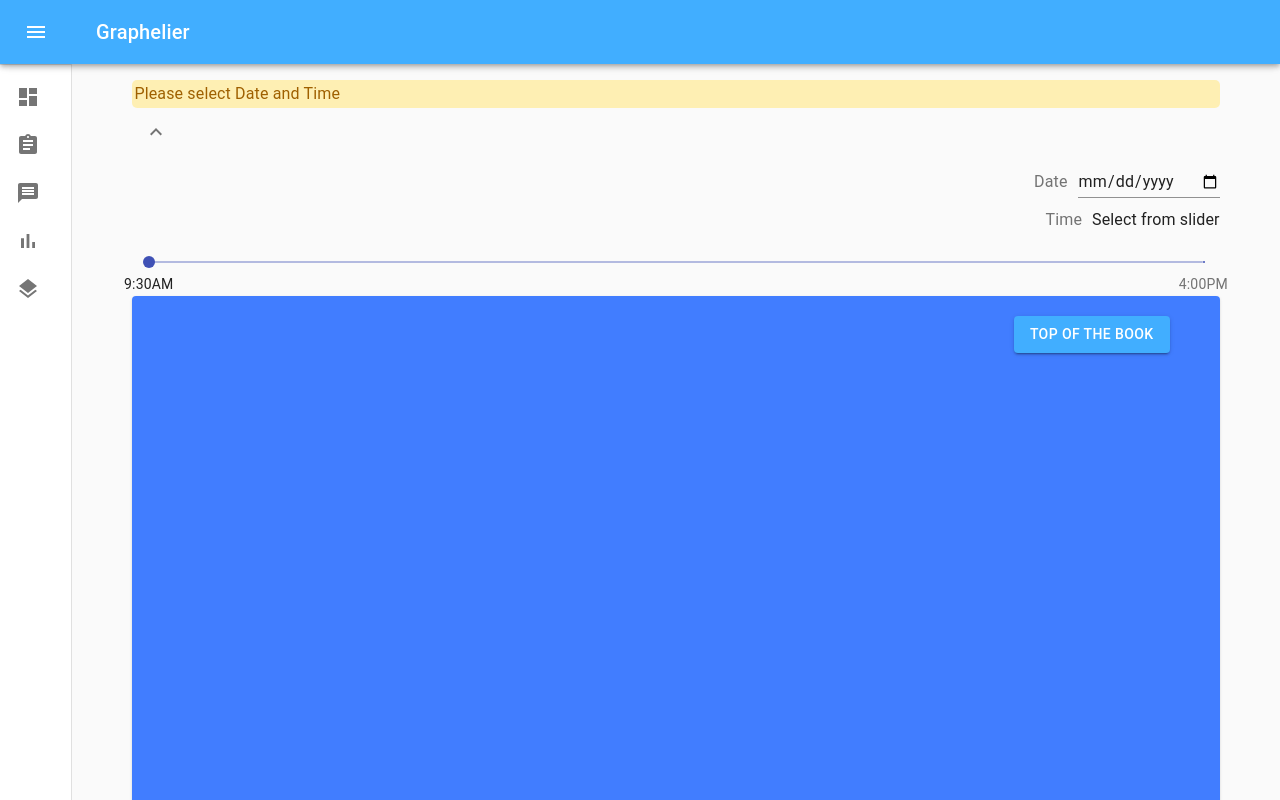
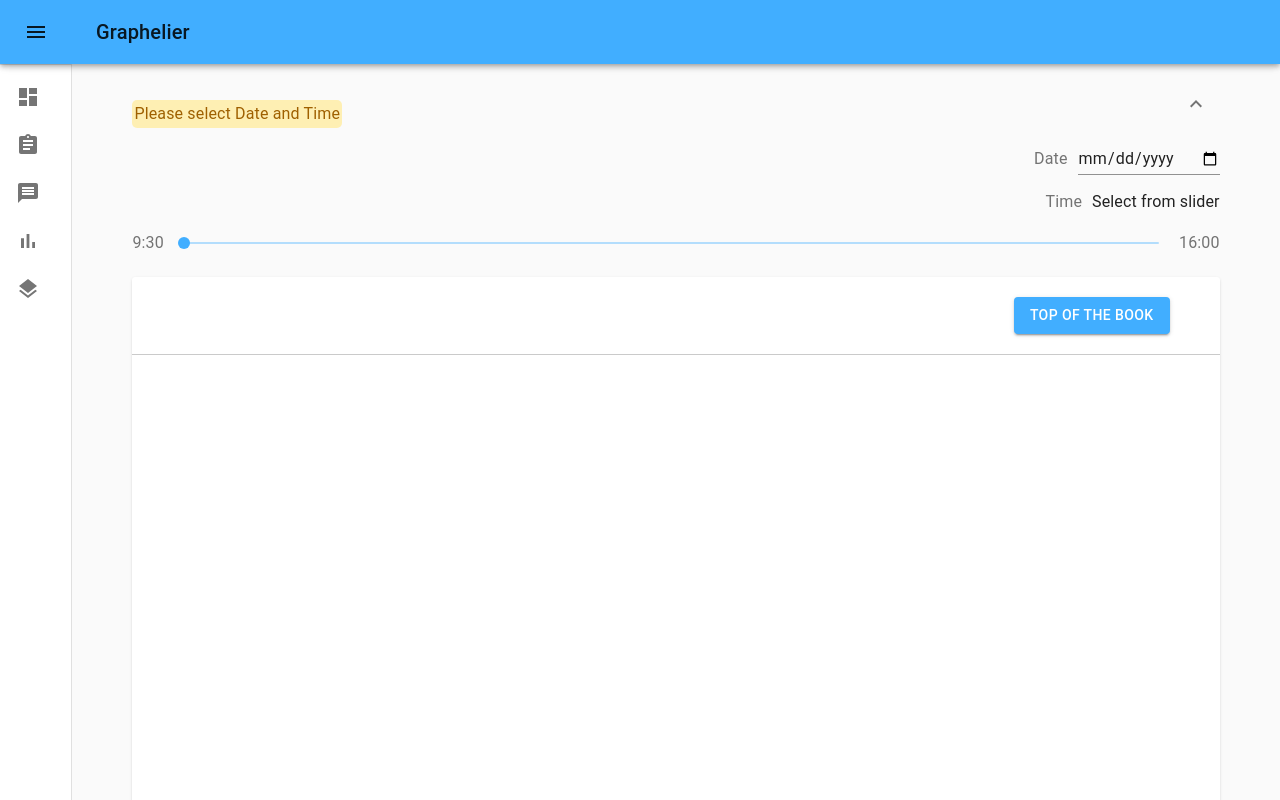
Before and after one commit to Lercerss/graphelier, a React (Create React App) app in the folder app/: page / in a window 1280 px wide. Built offline with nearby package versions, Linux system fonts and the light colour scheme.

Commit message:
[#40] Added more styling to the time Slider and the TimestampOrderBookScroller Card

```diff
--- a/app/src/App.js
+++ b/app/src/App.js
@@ -1,11 +1,14 @@
 import React, {Component} from 'react';
 import {connect} from 'react-redux';
 import {withStyles} from '@material-ui/core/styles';
+import { MuiThemeProvider, createMuiTheme } from '@material-ui/core/styles';
 
-import {Styles} from './styles/App';
+import {Styles, LightThemeColors} from './styles/App';
 
 import {saveReactAppName} from './actions/actions';
 import Dashboard from './components/template/Dashboard';
+
+const lightTheme = createMuiTheme(LightThemeColors);
 
 class App extends Component {
 
@@ -23,7 +26,9 @@ class App extends Component {
 
     render() {
         return (
-            <Dashboard/>
+            <MuiThemeProvider theme={lightTheme}>
+                <Dashboard/>
+            </MuiThemeProvider>
         );
     }
 }
--- a/app/src/components/OrderBookSnapshot.js
+++ b/app/src/components/OrderBookSnapshot.js
@@ -104,18 +104,17 @@ class OrderBookSnapshot extends Component {
         const { asks, bids, expanded } = this.state;
         return (
             <Typography component={'div'} className={classes.container}>
-                <div className={[classes.spaceBetween, classes.flex]}>
+                <div className={classNames(classes.spaceBetween, classes.flex)}>
                     {(this.state.selectedTimeNano === 0 || this.state.selectedDateNano === 0) ?
                         <Typography
                             variant={'body1'}
-                            color={'error'}
-                            className={[classes.pleaseSelectMessage, classes.flex]}>
+                            className={classNames(classes.pleaseSelectMessage, classes.flex)}>
                             Please select Date and Time
                         </Typography> :
                         <Typography
                             variant={'body1'}
                             color={'textPrimary'}
-                            className={[classes.selectMessage, classes.flex]}>
+                            className={classNames(classes.selectMessage, classes.flex)}>
                             Select Date and Time
                         </Typography>
                     }
@@ -123,7 +122,7 @@ class OrderBookSnapshot extends Component {
                         className={`${classes.expand} ${expanded ? classes.expandOpen : ''}`}
                         onClick={this.handleExpandClick}
                         aria-expanded={expanded}
-                        aria-label="show more"
+                        aria-label={'show more'}
                     >
                         <ExpandMoreIcon />
                     </IconButton>
@@ -157,6 +156,12 @@ class OrderBookSnapshot extends Component {
                                     {this.state.selectedTimeString}
                                 </Typography>
                             </div>
+                            <div className={classes.inline}>
+                                <Typography
+                                    variant={'body1'}
+                                    color={'textSecondary'}>
+                                    9:30
+                                </Typography>
                                 <Slider
                                     className={classes.timestampSlider}
                                     min={NANOSECONDS_IN_NINE_AND_A_HALF_HOURS} // nanoseconds between 12am and 9:30am
@@ -164,18 +169,14 @@ class OrderBookSnapshot extends Component {
                                     step={1}
                                     defaultValue={0}
                                     onChange={this.handleChangeTime}
-                                marks={[
-                                    {
-                                        value: NANOSECONDS_IN_NINE_AND_A_HALF_HOURS,
-                                        label: '9:30AM',
-                                    },
-                                    {
-                                        value: NANOSECONDS_IN_SIXTEEN_HOURS,
-                                        label: '4:00PM',
-                                    },
-                                ]}
                                     onChangeCommitted={this.handleCommitTime}
                                 />
+                                <Typography
+                                    variant={'body1'}
+                                    color={'textSecondary'}>
+                                    16:00
+                                </Typography>
+                            </div>
                         </FormControl>
                     </div>
                 </Collapse>
--- a/app/src/components/TimestampOrderBookScroller.js
+++ b/app/src/components/TimestampOrderBookScroller.js
@@ -115,6 +115,7 @@ class TimestampOrderBookScroller extends Component {
                     <Button
                         variant={'contained'}
                         className={classes.topOfTheBookButton}
+                        color={'primary'}
                         onClick={this.handleScrollToTopOfTheBook}
                     >
                         Top of the book
--- a/app/src/styles/App.js
+++ b/app/src/styles/App.js
@@ -5,6 +5,14 @@ export const Colors = {
     lightBlue: '#2196f3',
     green: '#159027',
     red: '#943e30'
+};
+
+export const LightThemeColors = {
+    palette: {
+        primary: {
+            main: '#41aeff'
+        },
+    }
 };
 
 export const Styles = {
--- a/app/src/styles/OrderBookSnapshot.js
+++ b/app/src/styles/OrderBookSnapshot.js
@@ -32,10 +32,9 @@ export const Styles = {
         display: 'inline',
     },
     timestampSlider: {
-        marginTop: '1rem !important',
-        width: '97%',
-        margin: 'auto',
-
+        width: '100%',
+        marginRight: 20,
+        marginLeft: 20,
     },
     pleaseSelectMessage: {
         display: 'inline',
@@ -58,7 +57,7 @@ export const Styles = {
     inline: {
         display: 'flex',
         justifyContent: 'flex-end',
-        marginTop: 10,
+        marginTop: 15,
         alignItems: 'center',
     },
     transparentBackground: {
--- a/app/src/styles/TimestampOrderBookScroller.js
+++ b/app/src/styles/TimestampOrderBookScroller.js
@@ -5,16 +5,12 @@ export const Styles = {
         flexDirection: 'column',
         justifyContent: 'center',
         alignItems: 'center',
-        backgroundColor: '#417dff'
+        backgroundColor: '#ffffff'
     },
     topOfTheBookButton: {
         marginTop: 20,
         marginBottom: 20,
-        backgroundColor: '#41aeff',
         color: 'white',
-        '&:hover': {
-            backgroundColor: '#417dff'
-        }
     },
     scrollContainer: {
         width: '100%',
@@ -28,6 +24,7 @@ export const Styles = {
         width: '100%',
         flexDirection: 'row',
         justifyContent: 'flex-end',
+        borderBottom: '0.5px solid #cacaca',
         paddingRight: 50,
         paddingLeft: 50
     },
```
Lines whose indentation alone changed are shown as unchanged.
